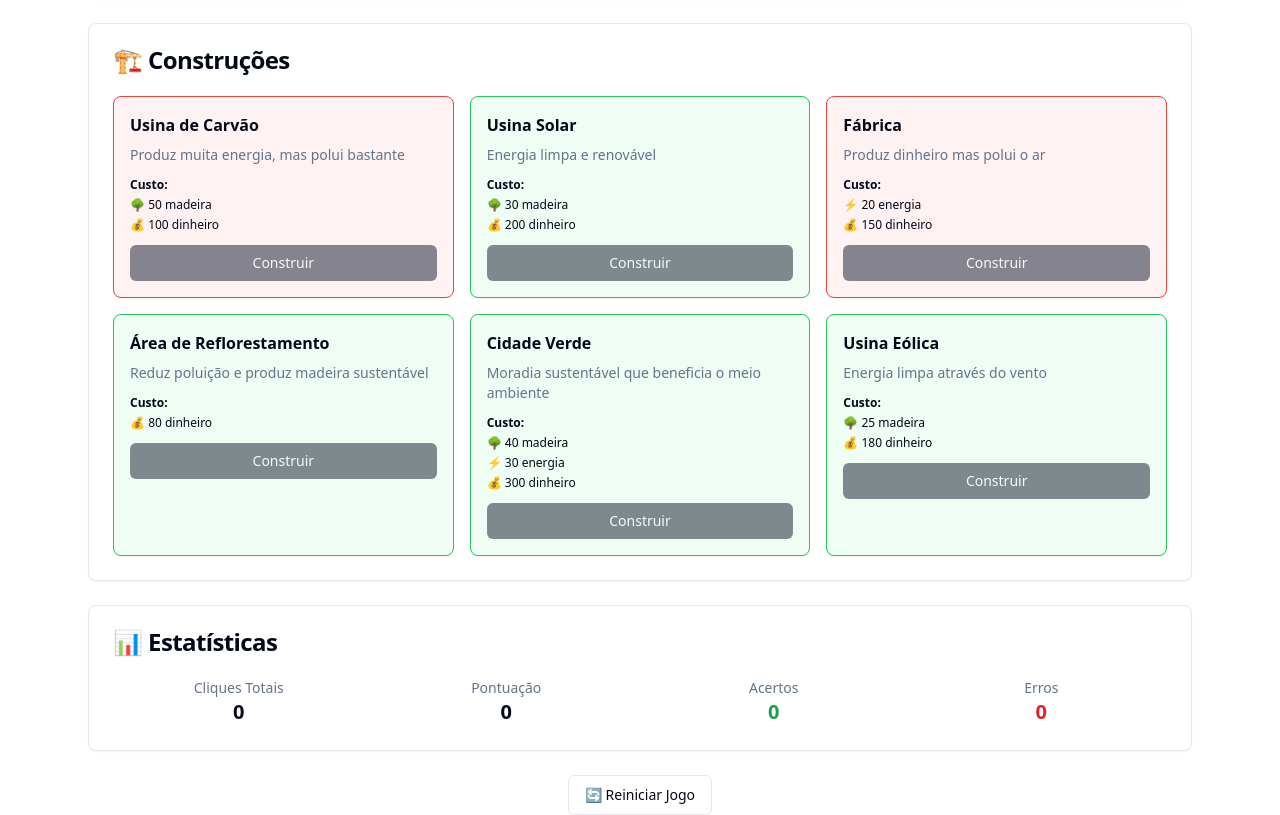
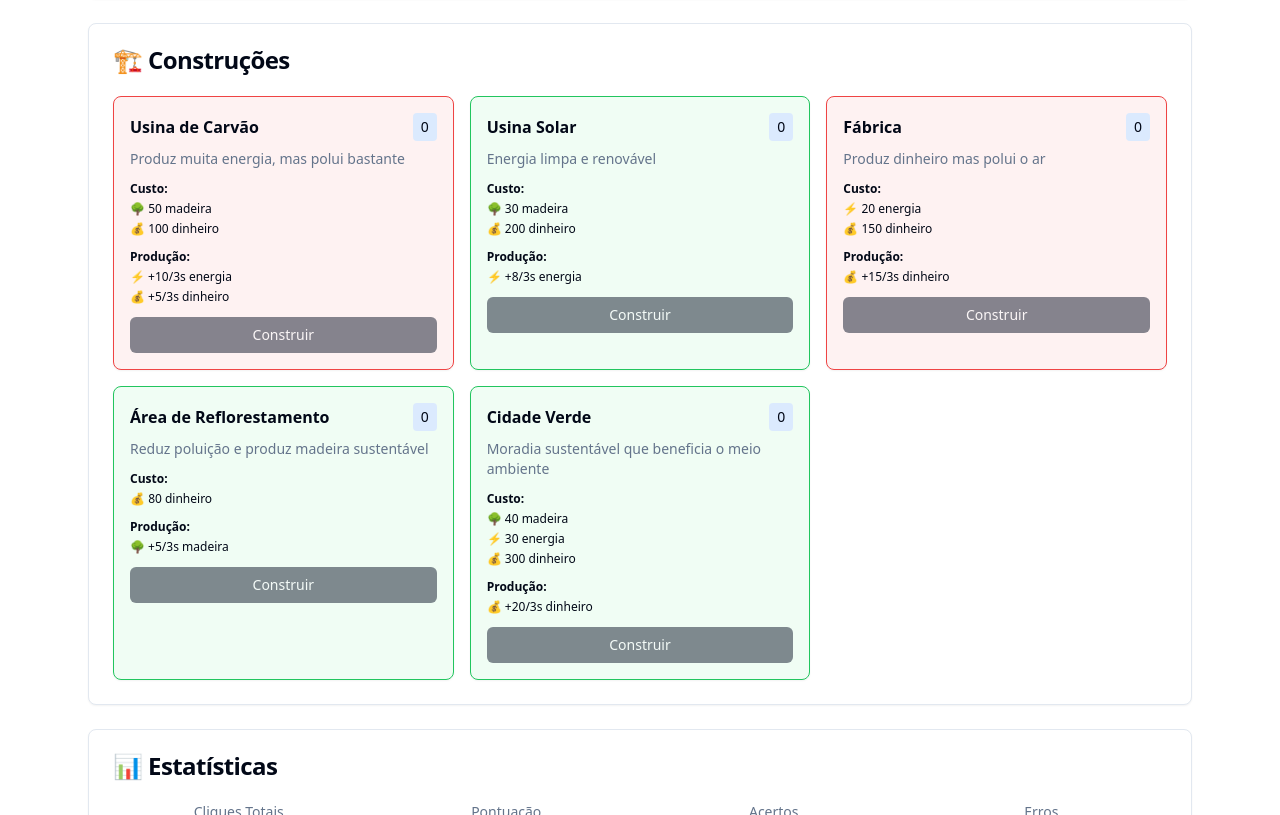
Before and after one commit to delylimaa/Planeta-em-Jogo, a React (Vite) app: page / in a window 1280 px wide. Shown: the part 683-1498 px from the top of the page. Built offline with nearby package versions, Linux system fonts and the light colour scheme.

Commit message:
Fix: Make the site functional
Implement the EcoClicker project.

```diff
--- a/src/components/ConstrucoesLoja.tsx
+++ b/src/components/ConstrucoesLoja.tsx
@@ -31,6 +31,10 @@ export const ConstrucoesLoja: React.FC<ConstrucoesLojaProps> = ({
     }
   };
 
+  const getQuantidadeConstruida = (construcaoId: string) => {
+    return gameState.construcoes[construcaoId as keyof typeof gameState.construcoes] || 0;
+  };
+
   return (
     <Card className="mb-6">
       <CardHeader>
@@ -41,7 +45,12 @@ export const ConstrucoesLoja: React.FC<ConstrucoesLojaProps> = ({
           {construcoes.map((construcao) => (
             <Card key={construcao.id} className={`${getTipoColor(construcao.tipo)}`}>
               <CardContent className="p-4">
-                <h4 className="font-bold mb-2">{construcao.nome}</h4>
+                <div className="flex justify-between items-center mb-2">
+                  <h4 className="font-bold">{construcao.nome}</h4>
+                  <span className="text-sm bg-blue-100 px-2 py-1 rounded">
+                    {getQuantidadeConstruida(construcao.id)}
+                  </span>
+                </div>
                 <p className="text-sm text-muted-foreground mb-3">{construcao.descricao}</p>
 
                 <div className="text-xs space-y-1 mb-3">
@@ -49,6 +58,13 @@ export const ConstrucoesLoja: React.FC<ConstrucoesLojaProps> = ({
                   {construcao.custo.madeira && <div>🌳 {construcao.custo.madeira} madeira</div>}
                   {construcao.custo.energia && <div>⚡ {construcao.custo.energia} energia</div>}
                   {construcao.custo.dinheiro && <div>💰 {construcao.custo.dinheiro} dinheiro</div>}
+                </div>
+
+                <div className="text-xs space-y-1 mb-3">
+                  <div><strong>Produção:</strong></div>
+                  {construcao.producao.madeira && <div>🌳 +{construcao.producao.madeira}/3s madeira</div>}
+                  {construcao.producao.energia && <div>⚡ +{construcao.producao.energia}/3s energia</div>}
+                  {construcao.producao.dinheiro && <div>💰 +{construcao.producao.dinheiro}/3s dinheiro</div>}
                 </div>
 
                 <Button
--- a/src/data/construcoes.ts
+++ b/src/data/construcoes.ts
@@ -3,7 +3,7 @@ import { Construcao } from '@/types/game';
 
 export const construcoes: Construcao[] = [
   {
-    id: 'usina-carvao',
+    id: 'usinasCarvao',
     nome: 'Usina de Carvão',
     custo: { madeira: 50, dinheiro: 100 },
     producao: { energia: 10, dinheiro: 5 },
@@ -12,7 +12,7 @@ export const construcoes: Construcao[] = [
     tipo: 'poluente'
   },
   {
-    id: 'usina-solar',
+    id: 'usinasRenováveis',
     nome: 'Usina Solar',
     custo: { madeira: 30, dinheiro: 200 },
     producao: { energia: 8 },
@@ -21,7 +21,7 @@ export const construcoes: Construcao[] = [
     tipo: 'sustentavel'
   },
   {
-    id: 'fabrica',
+    id: 'fabricas',
     nome: 'Fábrica',
     custo: { energia: 20, dinheiro: 150 },
     producao: { dinheiro: 15 },
@@ -39,21 +39,12 @@ export const construcoes: Construcao[] = [
     tipo: 'sustentavel'
   },
   {
-    id: 'cidade-verde',
+    id: 'cidadesVerdes',
     nome: 'Cidade Verde',
     custo: { madeira: 40, energia: 30, dinheiro: 300 },
     producao: { dinheiro: 20 },
     impacto: { poluicao: -3, aquecimentoGlobal: -2 },
     descricao: 'Moradia sustentável que beneficia o meio ambiente',
     tipo: 'sustentavel'
-  },
-  {
-    id: 'usina-eolica',
-    nome: 'Usina Eólica',
-    custo: { madeira: 25, dinheiro: 180 },
-    producao: { energia: 7 },
-    impacto: { poluicao: -1 },
-    descricao: 'Energia limpa através do vento',
-    tipo: 'sustentavel'
   }
 ];
```
